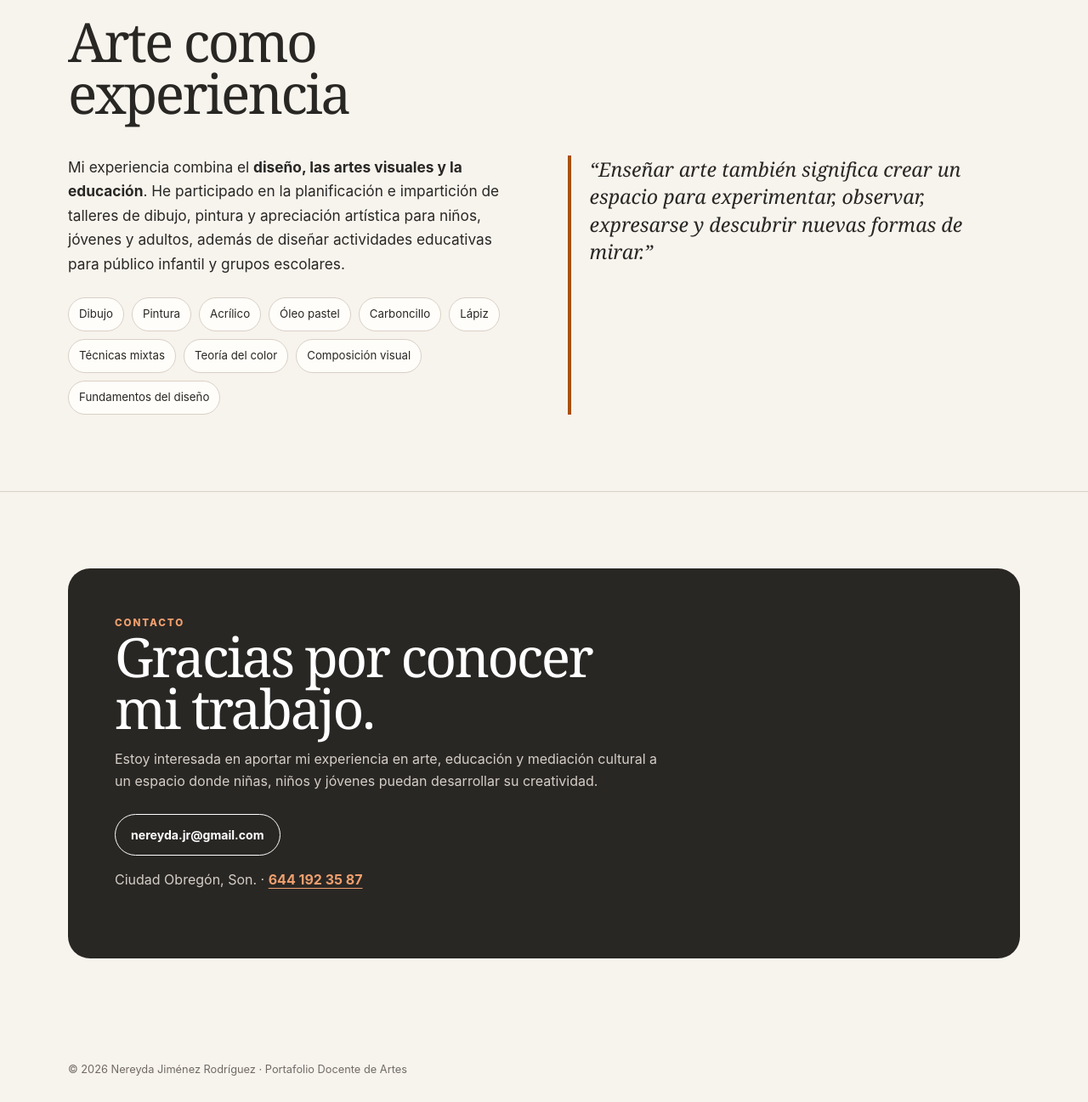
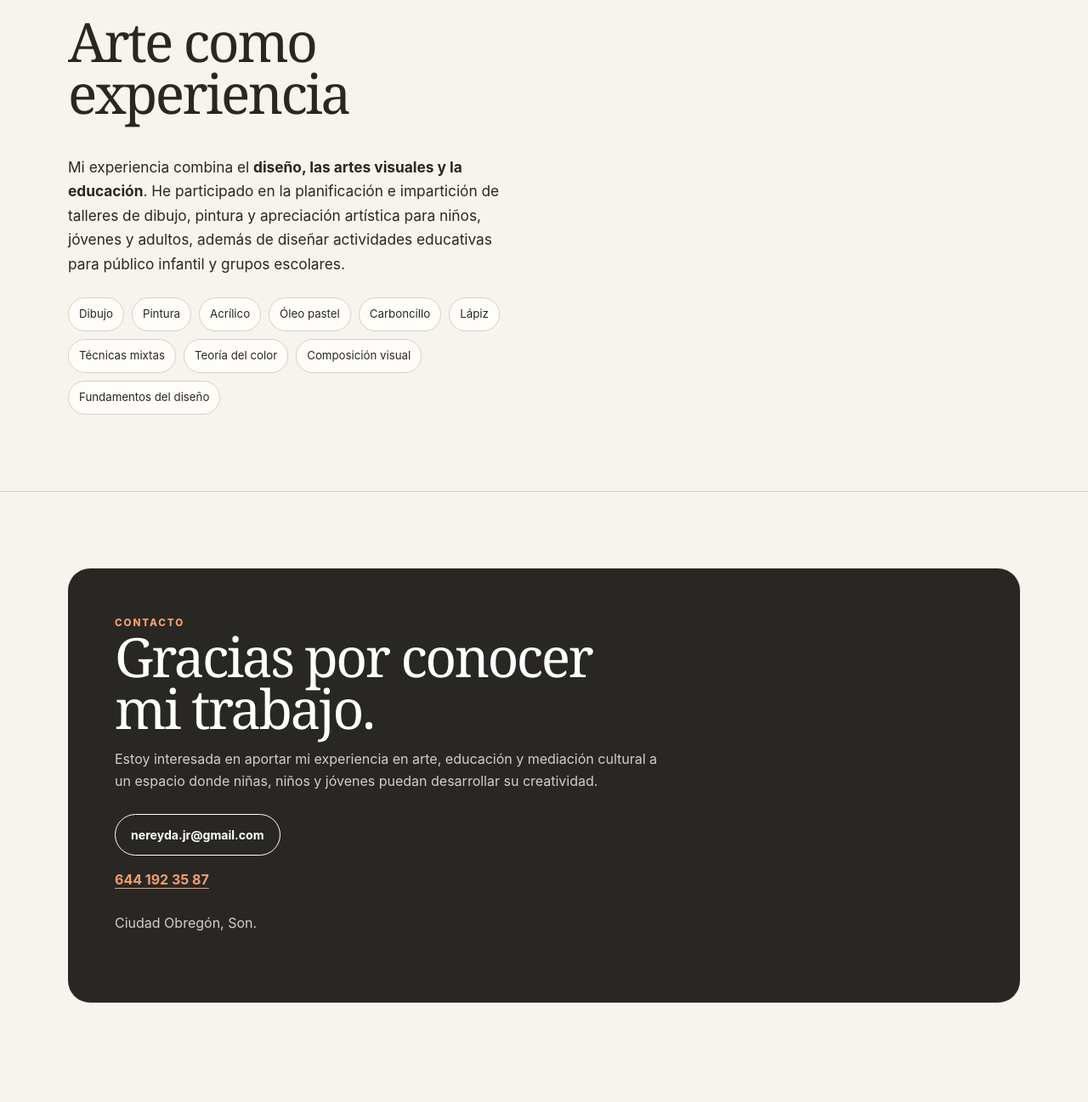
Before and after one commit to nerejr/portafolio, a plain HTML site: page index.html in a window 1280 px wide. Shown: the part 3201-4498 px from the top of the page at 85% size. Drawn offline with nearby package versions, Linux system fonts and the light colour scheme.

Commit message:
Simplify portfolio contact details layout

```diff
--- a/index.html
+++ b/index.html
@@ -101,9 +101,6 @@
 <ul class="skills" aria-label="Habilidades artísticas">
 <li class="tag">Dibujo</li><li class="tag">Pintura</li><li class="tag">Acrílico</li><li class="tag">Óleo pastel</li><li class="tag">Carboncillo</li><li class="tag">Lápiz</li><li class="tag">Técnicas mixtas</li><li class="tag">Teoría del color</li><li class="tag">Composición visual</li><li class="tag">Fundamentos del diseño</li>
 </ul>
-</div>
-<blockquote class="quote">“Enseñar arte también significa crear un espacio para experimentar, observar, expresarse y descubrir nuevas formas de mirar.”</blockquote>
-</div>
 </div></section>
 
 <section id="contacto"><div class="container">
@@ -112,7 +109,8 @@
 <h2>Gracias por conocer<br>mi trabajo.</h2>
 <p>Estoy interesada en aportar mi experiencia en arte, educación y mediación cultural a un espacio donde niñas, niños y jóvenes puedan desarrollar su creatividad.</p>
 <a class="btn" href="mailto:nereyda.jr@gmail.com">nereyda.jr@gmail.com</a>
-<p class="contact-details">Ciudad Obregón, Son. · <a class="contact-link" href="https://wa.me/526441923587" aria-label="Contactar por WhatsApp al 644 192 35 87">644 192 35 87</a></p>
+<p><a class="contact-link" href="https://wa.me/526441923587" aria-label="Contactar por WhatsApp al 644 192 35 87">644 192 35 87</a></p>
+<p class="contact-details">Ciudad Obregón, Son.</p>
 </div>
 </div></section>
 </main>
```
